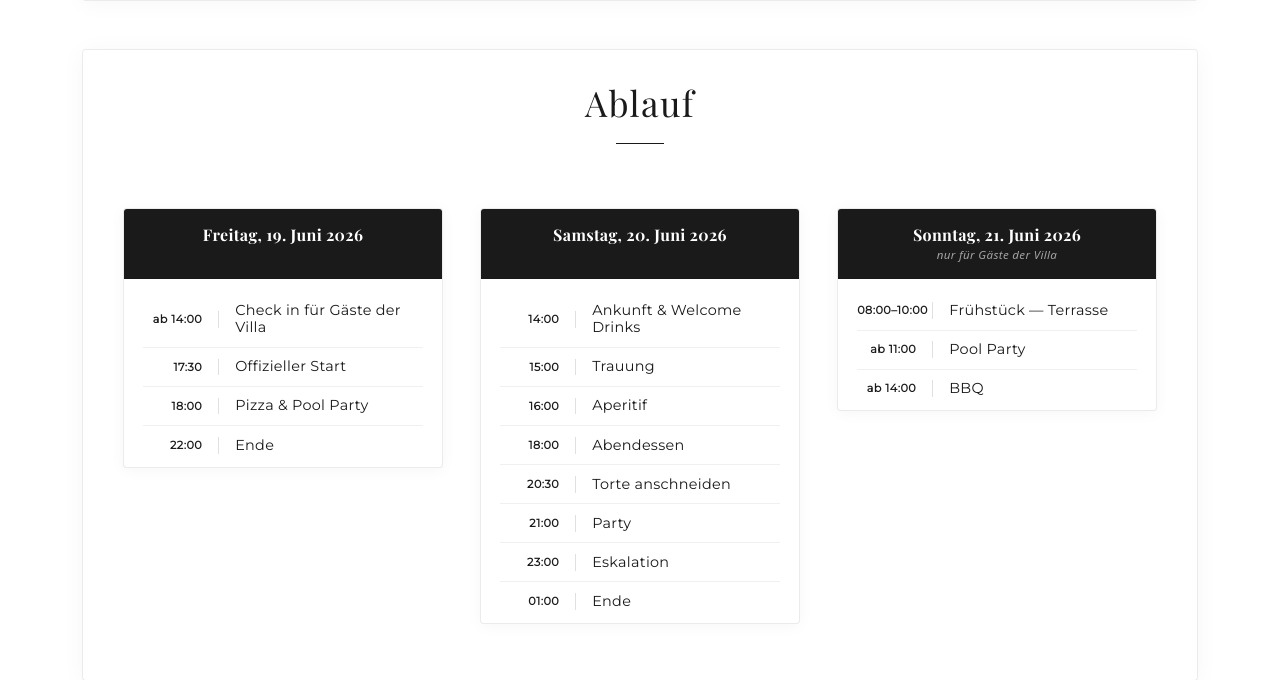
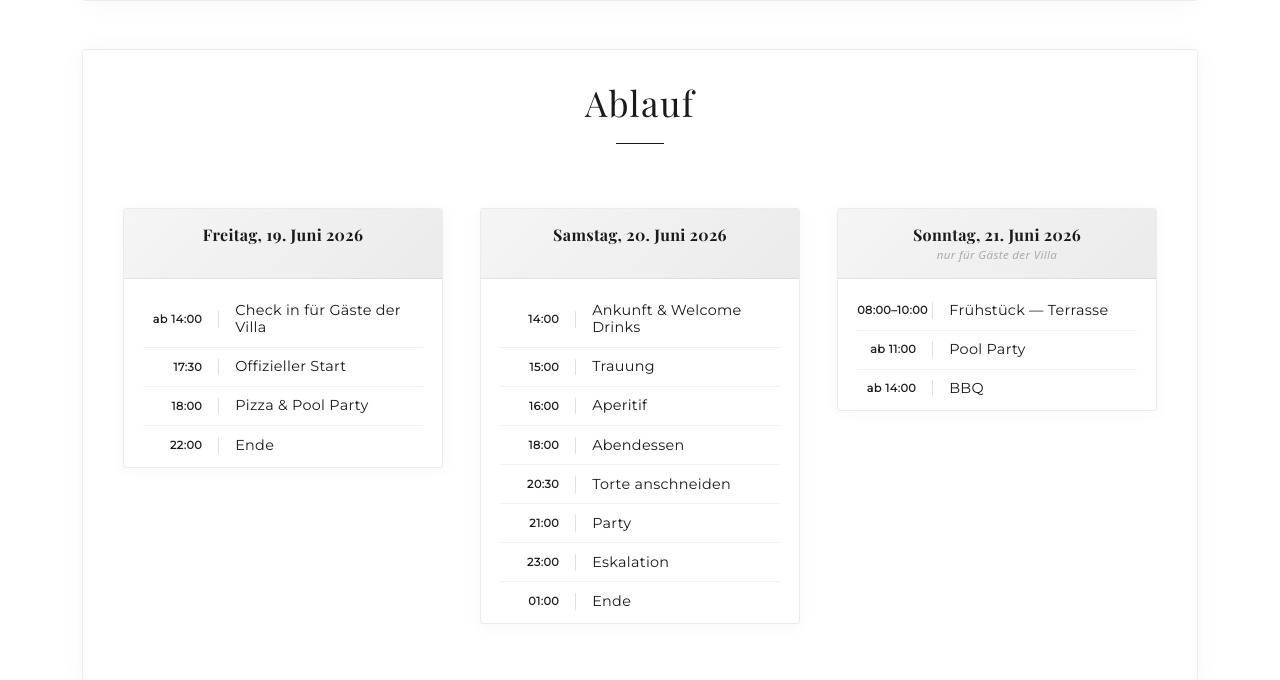
Before and after one commit to fredigee/hochzeit-website, a Flask app: page / in a window 1280 px wide. Shown: the part 1006-1686 px from the top of the page. Run offline with Flask 3, Linux system fonts and the light colour scheme; a user stored in the database is signed in; some libraries are stand-ins or nearby versions.

Commit message:
Revert timeline header back to gray

```diff
--- a/static/style.css
+++ b/static/style.css
@@ -504,7 +504,7 @@ nav ul li a:hover {
 }
 
 .widget-header {
-    background: #1a1a1a;
+    background: linear-gradient(135deg, #f5f5f5, #ebebeb);
     padding: 1rem 1.2rem;
     border-bottom: 1px solid rgba(0, 0, 0, 0.08);
     text-align: center;
@@ -512,7 +512,7 @@ nav ul li a:hover {
 
 .widget-header h4 {
     margin: 0;
-    color: #fff;
+    color: var(--primary-color);
     font-size: 1rem;
     font-weight: 600;
     font-family: 'Playfair Display', serif;
@@ -520,7 +520,7 @@ nav ul li a:hover {
 }
 
 .widget-subtitle {
-    color: rgba(255, 255, 255, 0.6);
+    color: #aaa;
     font-size: 0.72rem;
     font-style: italic;
     margin: 0.25rem 0 0;
```
